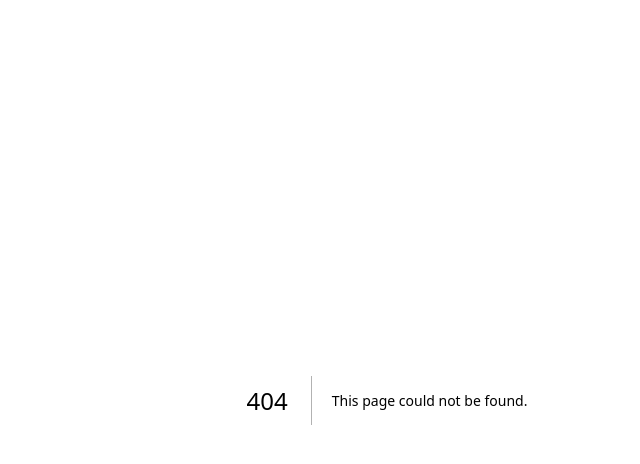
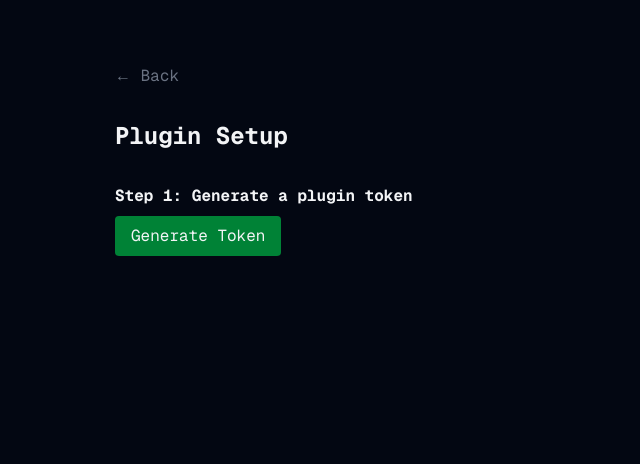
Before and after one commit to yazelin/buddy-evolution, a Next.js app in the folder packages/web/: page /settings in a window 1280 px wide. Before the commit this address had no page. Shown: the top 464 px of the page, without its empty margins (253-893 px from the left). Built offline with nearby package versions, Linux system fonts and the light colour scheme.

Commit message:
feat(web): add GitHub OAuth login and plugin token generation

```diff
--- /dev/null
+++ b/packages/web/app/api/auth/token/route.ts
@@ -0,0 +1,30 @@
+import { NextRequest, NextResponse } from 'next/server'
+import { createSupabaseClient } from '@/lib/supabase'
+import { randomBytes } from 'node:crypto'
+
+export async function POST(req: NextRequest) {
+  const supabase = createSupabaseClient()
+  const { data: { user }, error: authErr } = await supabase.auth.getUser()
+
+  if (authErr || !user) {
+    return NextResponse.json({ error: 'Not authenticated' }, { status: 401 })
+  }
+
+  const token = randomBytes(32).toString('hex')
+
+  const { error } = await supabase
+    .from('plugin_tokens')
+    .upsert({
+      user_id: user.id,
+      token,
+    }, { onConflict: 'user_id' })
+
+  if (error) {
+    return NextResponse.json({ error: 'Failed to create token' }, { status: 500 })
+  }
+
+  return NextResponse.json({
+    token,
+    userId: user.user_metadata?.user_name || user.id,
+  })
+}
--- /dev/null
+++ b/packages/web/app/auth/callback/route.ts
@@ -0,0 +1,14 @@
+import { NextRequest, NextResponse } from 'next/server'
+import { createSupabaseClient } from '@/lib/supabase'
+
+export async function GET(req: NextRequest) {
+  const { searchParams } = new URL(req.url)
+  const code = searchParams.get('code')
+
+  if (code) {
+    const supabase = createSupabaseClient()
+    await supabase.auth.exchangeCodeForSession(code)
+  }
+
+  return NextResponse.redirect(new URL('/settings', req.url))
+}
--- /dev/null
+++ b/packages/web/app/login/page.tsx
@@ -0,0 +1,30 @@
+'use client'
+
+import { createSupabaseClient } from '@/lib/supabase'
+
+export default function LoginPage() {
+  async function handleLogin() {
+    const supabase = createSupabaseClient()
+    await supabase.auth.signInWithOAuth({
+      provider: 'github',
+      options: {
+        redirectTo: `${window.location.origin}/auth/callback`,
+      },
+    })
+  }
+
+  return (
+    <main className="min-h-screen bg-gray-950 text-gray-100 font-mono flex items-center justify-center">
+      <div className="text-center">
+        <h1 className="text-2xl font-bold mb-4">Sign in to Buddy Evolution</h1>
+        <p className="text-gray-400 mb-8">Connect with GitHub to sync your buddy</p>
+        <button
+          onClick={handleLogin}
+          className="bg-gray-800 hover:bg-gray-700 text-white px-6 py-3 rounded-lg font-mono"
+        >
+          Sign in with GitHub
+        </button>
+      </div>
+    </main>
+  )
+}
--- /dev/null
+++ b/packages/web/app/settings/page.tsx
@@ -0,0 +1,76 @@
+'use client'
+
+import { useState } from 'react'
+
+export default function SettingsPage() {
+  const [token, setToken] = useState<string | null>(null)
+  const [userId, setUserId] = useState<string>('')
+  const [loading, setLoading] = useState(false)
+  const [copied, setCopied] = useState(false)
+
+  async function generateToken() {
+    setLoading(true)
+    try {
+      const res = await fetch('/api/auth/token', { method: 'POST' })
+      const data = await res.json()
+      if (data.token) {
+        setToken(data.token)
+        setUserId(data.userId)
+      }
+    } finally {
+      setLoading(false)
+    }
+  }
+
+  function copyConfig() {
+    const config = JSON.stringify({
+      userId,
+      apiToken: token,
+      platformUrl: window.location.origin,
+      companionName: 'Buddy',
+    }, null, 2)
+    navigator.clipboard.writeText(config)
+    setCopied(true)
+    setTimeout(() => setCopied(false), 2000)
+  }
+
+  return (
+    <main className="min-h-screen bg-gray-950 text-gray-100 font-mono">
+      <div className="max-w-xl mx-auto px-4 py-16">
+        <a href="/" className="text-gray-500 hover:text-gray-300 mb-8 block">&larr; Back</a>
+        <h1 className="text-2xl font-bold mb-8">Plugin Setup</h1>
+
+        <div className="space-y-6">
+          <div>
+            <h2 className="font-bold mb-2">Step 1: Generate a plugin token</h2>
+            <button
+              onClick={generateToken}
+              disabled={loading}
+              className="bg-green-700 hover:bg-green-600 px-4 py-2 rounded"
+            >
+              {loading ? 'Generating...' : 'Generate Token'}
+            </button>
+          </div>
+
+          {token && (
+            <div>
+              <h2 className="font-bold mb-2">Step 2: Save this config</h2>
+              <p className="text-gray-400 text-sm mb-2">
+                Save this to <code className="text-green-400">$CLAUDE_PLUGIN_DATA/sync-config.json</code>:
+              </p>
+              <pre className="bg-gray-900 p-4 rounded text-sm overflow-x-auto">
+{JSON.stringify({ userId, apiToken: token, platformUrl: typeof window !== 'undefined' ? window.location.origin : '', companionName: 'Buddy' }, null, 2)}
+              </pre>
+              <button
+                onClick={copyConfig}
+                className="mt-2 bg-gray-800 hover:bg-gray-700 px-4 py-2 rounded text-sm"
+              >
+                {copied ? 'Copied!' : 'Copy to clipboard'}
+              </button>
+            </div>
+          )}
+        </div>
+      </div>
+    </main>
+  )
+}
```
